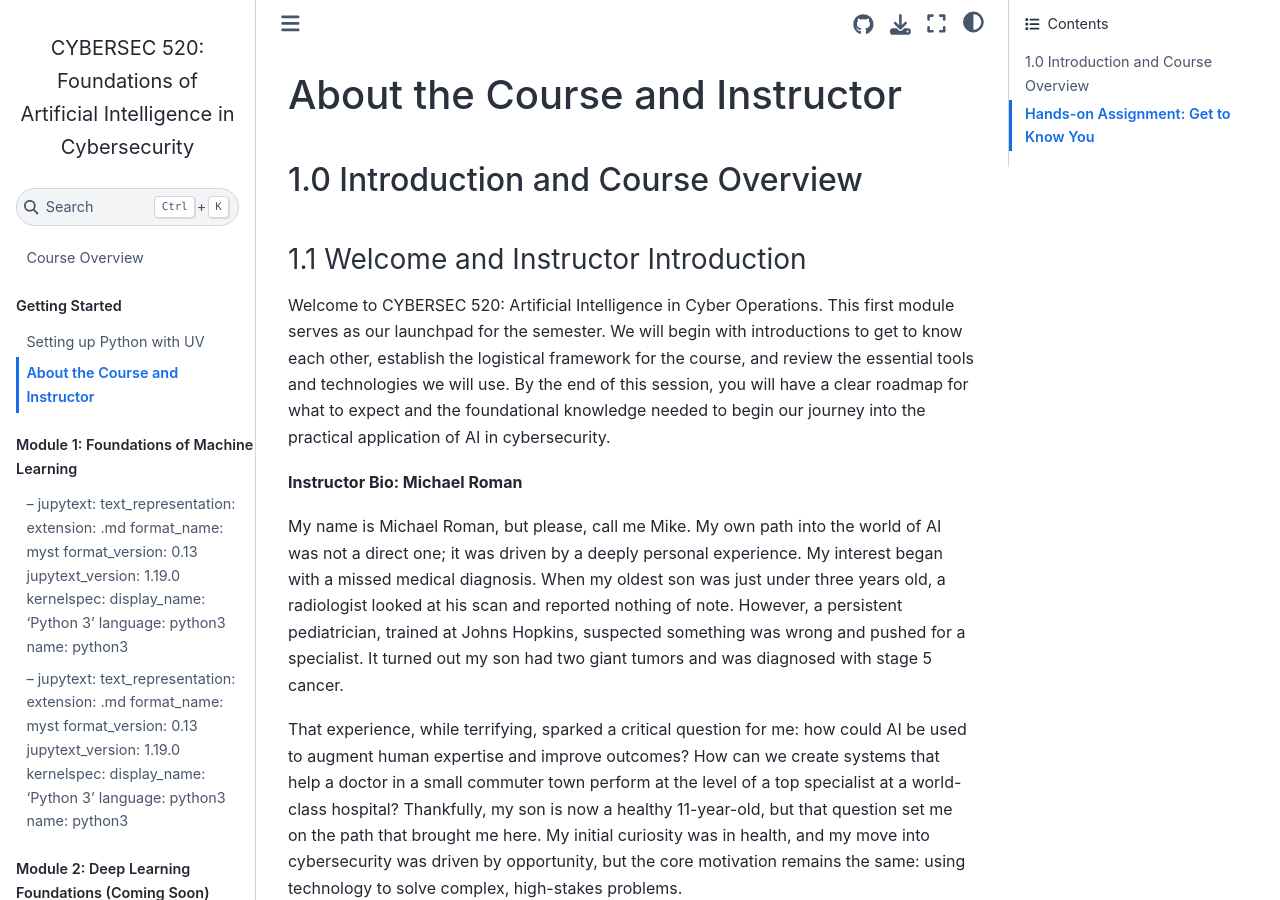
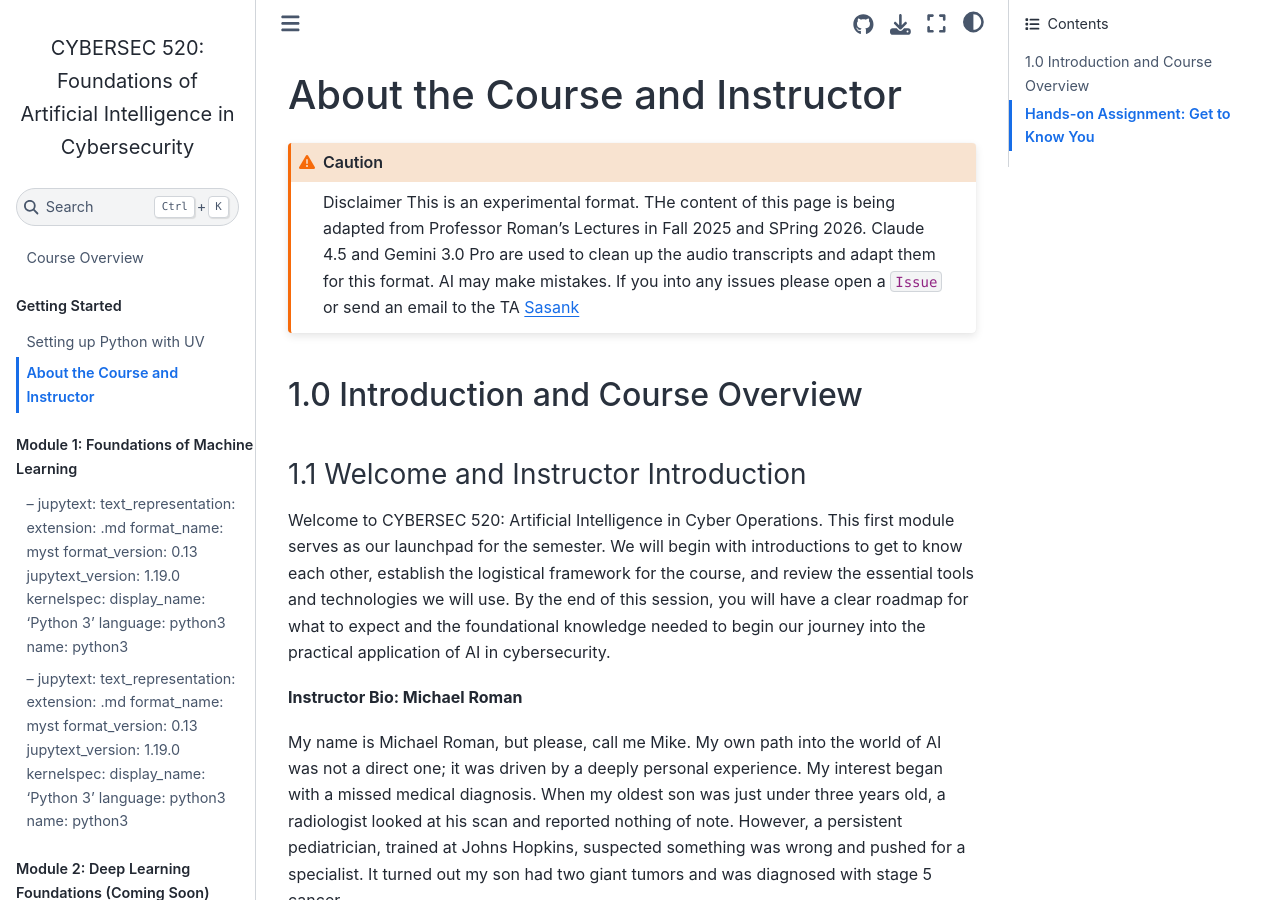
Before and after one commit to mproman/CYBERSEC520, a Jupyter Book: the page built from content/01_about/index.md, in a window 1280 px wide and 900 px high. Built offline with Jupyter Book 1.0.4 settings and Sphinx 7.4.7 and the Sphinx Book theme 1.1.4, drawn with Linux system fonts in a browser that asks for light colours; pages that are not in the unit, such as notebooks, are missing from menus.

Commit message:
Revise course overview and instructor details
Updated course content and instructor information, added disclaimer about experimental format, and specified technical toolkit for assignments.

```diff
--- a/content/01_about/index.md
+++ b/content/01_about/index.md
@@ -1,4 +1,21 @@
+---
+jupytext:
+  text_representation:
+    extension: .md
+    format_name: myst
+    format_version: 0.13
+    jupytext_version: 1.19.0
+kernelspec:
+  display_name: 'Python 3'
+  language: python3
+  name: python3
+---
+
 # About the Course and Instructor
+
+:::{caution} Disclaimer
+This is an experimental format. THe content of this page is being adapted from Professor Roman's Lectures in Fall 2025 and SPring 2026. Claude 4.5 and Gemini 3.0 Pro are used to clean up the audio transcripts and adapt them for this format. AI may make mistakes. If you into any issues please open a `Issue` or send an email to the TA [Sasank](mailto:sasank.g@duke.edu)
+:::
 
 ## 1.0 Introduction and Course Overview
 
```
